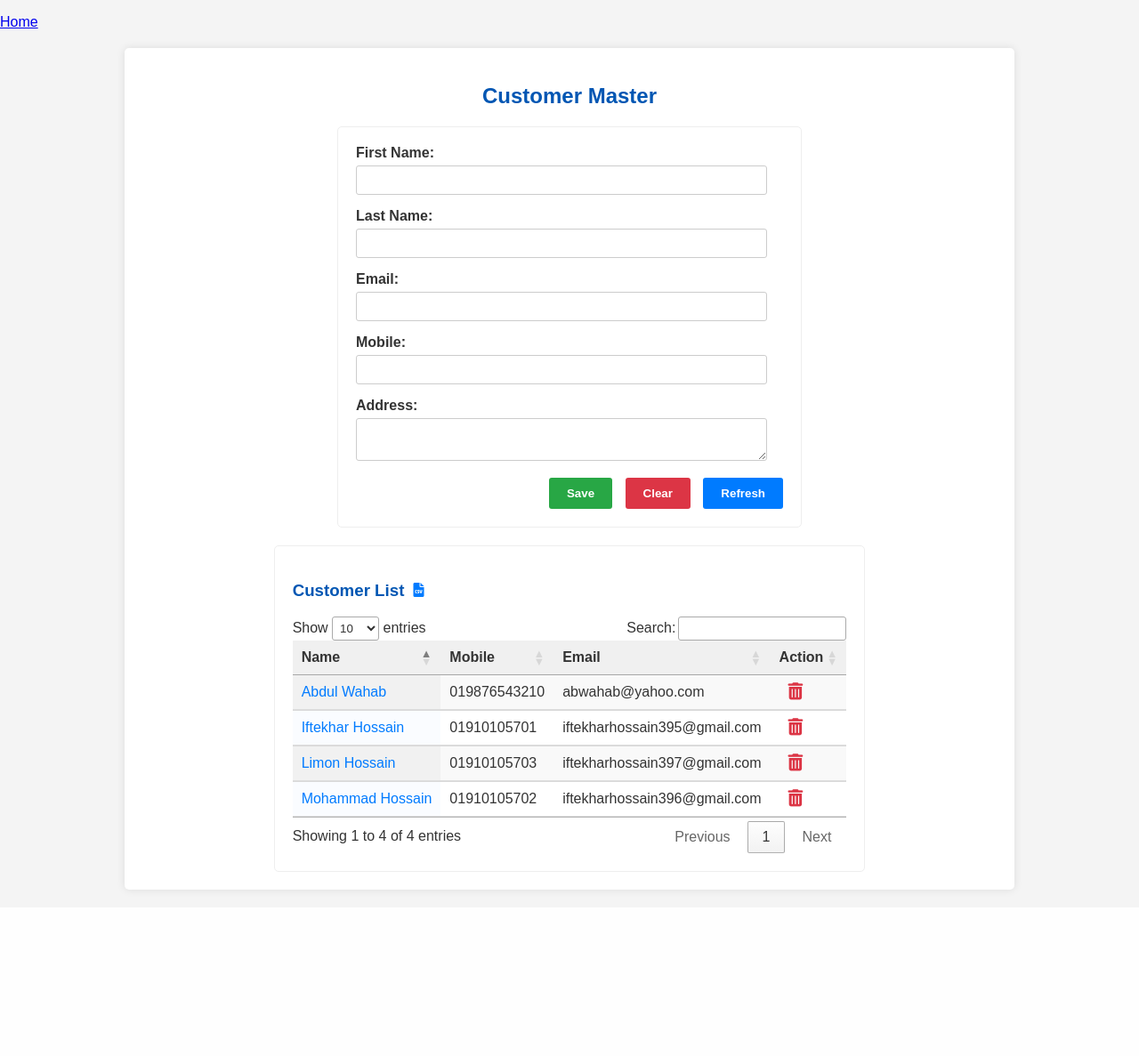
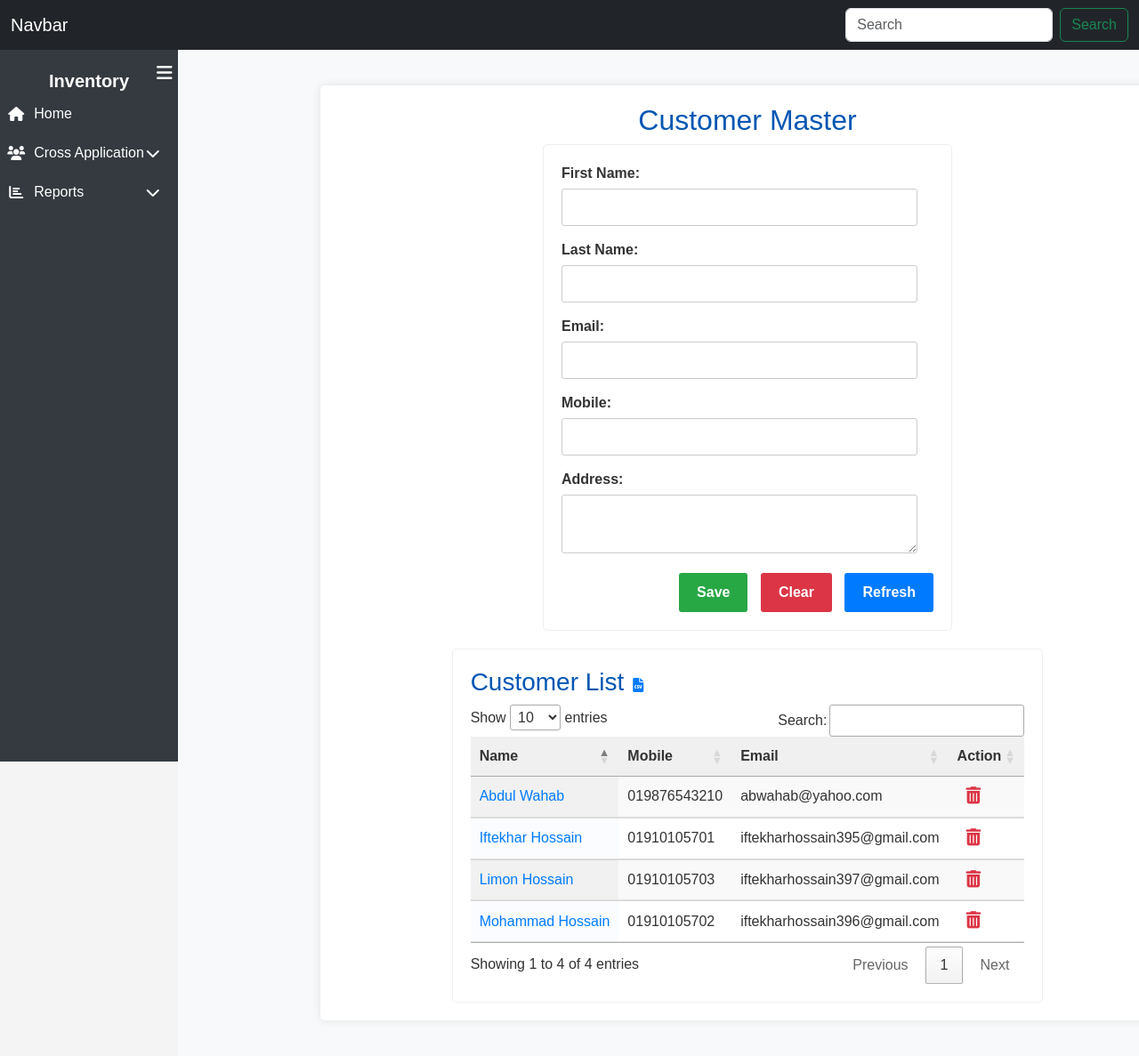
Before and after one commit to iftekhar395/inventory_management_system, a Django app: page /customer/ in a window 1280 px wide; the page is wider, and only the part inside the window is pictured. Shown: that part at 89% size. Before the commit the page ends 1006 px from the top of that part, so only its background shows below. Run offline with Django 5.2, Linux system fonts and the light colour scheme; data comes from the database, SQL or seed files in the repository; some libraries are stand-ins or nearby versions.

Commit message:
Horizontal nav added

```diff
--- a/customer/templates/customer.html
+++ b/customer/templates/customer.html
@@ -1,13 +1,14 @@
-{% load static %}
+{% extends "homepage.html" %}
+{% block child_block %}
 <!DOCTYPE html>
 <html>
 <head>
+    {% load static %}
     {% with project_name="Inventory Management System" %}
         <title>{{project_name}}</title>
     {% endwith %}
     <link rel="stylesheet" href="{% static 'customer.css' %}">
     <link rel="stylesheet" type="text/css" href="{% static 'css/jquery.dataTables.min.css' %}">
-    <!--<link rel="stylesheet" href="https://cdnjs.cloudflare.com/ajax/libs/font-awesome/6.0.0/css/all.min.css" integrity="sha512-9usAa10IRO0HhonpyAIVpjrylPvoDwiPUiKdWk5t3PyolY1cOd4DSE0Ga+ri4AuTroPR5aQvXU9xC6qOPnzFeg==" crossorigin="anonymous" referrerpolicy="no-referrer" />-->
     <link rel="stylesheet" type="text/css" href="{% static 'css/all.min.css' %}">
     <style>
         .delete-button {
@@ -38,7 +39,7 @@
     </style>
 </head>
 <body>
-    {% include "common_ref.html" with set_home="Home" %}
+    <!--{% include "common_ref.html" with set_home="Home" %}-->
 
     <div class="container">
         <h2>Customer Master</h2>
@@ -184,3 +185,4 @@
     </script>
 </body>
 </html>
+{% endblock %}
--- /dev/null
+++ b/homepage/static/homepage.css
@@ -0,0 +1,151 @@
+/* Ensure full screen height and flex layout */
+.container-fluid {
+    display: flex;
+    overflow: hidden;
+}
+
+/* Sidebar Styles */
+#sidebar {
+    width: 200px;
+    background-color: #343a40;
+    height: 100vh;
+    transition: width 0.3s ease;
+    display: flex;
+    flex-direction: column;
+    align-items: center;
+    padding-top: 20px;
+    position: relative;
+    left: 0;
+    top: 0;
+    overflow: hidden;
+}
+
+/* Sidebar collapsed */
+#sidebar.collapsed {
+    width: 70px !important;
+}
+
+/* Sidebar branding text */
+.brand-text {
+    font-size: 20px;
+    font-weight: bold;
+    white-space: nowrap;
+    transition: opacity 0.3s ease;
+    color: white;
+}
+
+#sidebar.collapsed .brand-text {
+    opacity: 0;
+    visibility: hidden;
+}
+
+/* Sidebar toggle button */
+#toggle-container {
+    position: absolute;
+    top: 15px;
+    left: 170px;
+    transition: left 0.3s ease;
+}
+
+#sidebar.collapsed #toggle-container {
+    left: 20px;
+}
+
+#toggle-btn {
+    background-color: transparent;
+    border: none;
+    color: #fff;
+    cursor: pointer;
+}
+
+#toggle-btn i {
+    font-size: 20px;
+    transition: transform 0.3s ease;
+}
+
+/* Sidebar navigation */
+#sidebar .nav-link {
+    display: flex;
+    align-items: center;
+    padding: 10px;
+    color: white;
+    text-decoration: none;
+    white-space: nowrap;
+    width: 100%;
+}
+
+#sidebar .nav-link i {
+    width: 20px;
+    text-align: center;
+    margin-right: 10px;
+}
+
+#sidebar.collapsed .nav-link span {
+    display: none;
+}
+
+#sidebar .nav-link:hover {
+    background-color: rgba(255, 255, 255, 0.1);
+}
+
+/* Submenu styles */
+.submenu {
+    display: none;
+    padding-left: 20px;
+}
+
+.submenu .nav-link {
+    font-size: 14px;
+    padding: 8px 15px;
+}
+
+.submenu.active {
+    display: block;
+}
+
+#sidebar.collapsed .nav-link .menu-arrow {
+    display: none;
+}
+
+#sidebar.collapsed .submenu {
+    display: none !important;
+}
+
+/* Content Section */
+#content {
+    flex-grow: 1; /* Takes remaining width */
+    transition: margin-left 0.3s ease;
+    padding: 20px;
+    background-color: #f8f9fa;
+    margin-left: 200px; /* Adjusted for sidebar width */
+    display: flex;
+    flex-direction: column;
+    position: absolute;
+}
+
+/* Content shifts when sidebar collapses */
+#content.collapsed {
+    margin-left: 70px;
+}
+
+/* Make sidebar responsive */
+@media (max-width: 768px) {
+    #sidebar {
+        width: 70px;
+    }
+
+    #sidebar.collapsed {
+        width: 50px;
+    }
+
+    #content {
+        margin-left: 70px;
+    }
+}
+
+/* Remove List Marker */
+ul, ol {
+    list-style: none;
+    padding: 0;
+    margin: 0;
+}*/
--- a/homepage/templates/homepage.html
+++ b/homepage/templates/homepage.html
@@ -5,130 +5,31 @@
     <meta charset="UTF-8">
     <meta name="viewport" content="width=device-width, initial-scale=1.0">
     <title>Inventory Management</title>
+    {% load static %}
     {% load bootstrap5 %}
     {% bootstrap_css %}
     {% bootstrap_javascript %}
-    <link rel="stylesheet" href="https://cdnjs.cloudflare.com/ajax/libs/font-awesome/6.0.0/css/all.min.css">
-
-    <style>
-        /* Sidebar Styles */
-        #sidebar {
-            width: 200px;
-            background-color: #343a40;
-            height: 100vh;
-            transition: width 0.3s ease;
-            position: fixed;
-            left: 0;
-            top: 0;
-            overflow: hidden;
-            flex-direction: column;
-            align-items: center;
-            padding-top: 20px;
-        }
-
-        #sidebar.collapsed {
-            width: 70px !important;
-        }
-
-        .brand-text {
-            font-size: 20px;
-            font-weight: bold;
-            white-space: nowrap;
-            transition: opacity 0.3s ease;
-            color: white;
-        }
-
-        #sidebar.collapsed .brand-text {
-            opacity: 0;
-            visibility: hidden;
-        }
-
-        #toggle-container {
-            position: absolute;
-            top: 15px;
-            left: 170px;
-            transition: left 0.3s ease;
-        }
-
-        #sidebar.collapsed #toggle-container {
-            left: 20px;
-        }
-
-        #toggle-btn {
-            background-color: transparent;
-            border: none;
-            color: #fff;
-            cursor: pointer;
-        }
-
-        #toggle-btn i {
-            font-size: 20px;
-            transition: transform 0.3s ease;
-        }
-
-        #sidebar .nav-link {
-            display: flex;
-            align-items: center;
-            padding: 10px;
-            color: white;
-            text-decoration: none;
-            white-space: nowrap;
-            width: 100%;
-        }
-
-        #sidebar .nav-link i {
-            width: 20px;
-            text-align: center;
-            margin-right: 10px;
-        }
-
-        #sidebar.collapsed .nav-link span {
-            display: none;
-        }
-
-        #sidebar .nav-link:hover {
-            background-color: rgba(255, 255, 255, 0.1);
-        }
-
-        #content {
-            margin-left: 200px;
-            transition: margin-left 0.3s ease;
-            padding: 20px;
-            background-color: #f8f9fa;
-        }
-
-        #content.collapsed {
-            margin-left: 70px;
-        }
-
-        .submenu {
-            display: none;
-            padding-left: 20px;
-        }
-
-        .submenu .nav-link {
-            font-size: 14px;
-            padding: 8px 15px;
-        }
-
-        .submenu.active {
-            display: block;
-        }
-
-        #sidebar.collapsed .nav-link .menu-arrow {
-            display: none;
-        }
-
-        #sidebar.collapsed .submenu {
-            display: none !important;
-        }
-    </style>
+    <link rel="stylesheet" href="{% static 'css/all.min.css' %}">
+    <link rel="stylesheet" href="{% static 'homepage.css' %}">
 </head>
 
 <body>
 
+    <!-- Top Navbar -->
+<nav class="navbar navbar-dark bg-dark">
+  <div class="container-fluid">
+    <a class="navbar-brand">Navbar</a>
+    <form class="d-flex">
+      <input class="form-control me-2" type="search" placeholder="Search" aria-label="Search">
+      <button class="btn btn-outline-success" type="submit">Search</button>
+    </form>
+  </div>
+</nav>
+
+    <!-- Main Layout -->
     <div class="container-fluid">
         <div class="row">
+            <!-- Sidebar -->
             <div id="sidebar">
                 <div class="brand-text">Inventory</div>
                 <div id="toggle-container">
@@ -140,18 +41,24 @@
                             <i class="fas fa-home"></i> <span>Home</span>
                         </a>
                     </li>
+
+                    <!-- Cross Application -->
                     <li>
                         <a href="#" class="nav-link toggle-submenu">
-                            <i class="fas fa-users"></i> <span>Customers</span> <i class="fas fa-chevron-down ms-auto menu-arrow"></i>
+                            <i class="fas fa-users"></i> <span>Cross Application</span>
+                            <i class="fas fa-chevron-down ms-auto menu-arrow"></i>
                         </a>
                         <ul class="submenu">
-                            <li><a href="#" class="nav-link">Add Customer</a></li>
-                            <li><a href="#" class="nav-link">View Customers</a></li>
+                            <li><a href="customer/" class="nav-link">Customer Master</a></li>
+                            <li><a href="#" class="nav-link">Supplier Master</a></li>
                         </ul>
                     </li>
+
+                    <!-- Reports -->
                     <li>
                         <a href="#" class="nav-link toggle-submenu">
-                            <i class="fas fa-chart-bar"></i> <span>Reports</span> <i class="fas fa-chevron-down ms-auto menu-arrow"></i>
+                            <i class="fas fa-chart-bar"></i> <span>Reports</span>
+                            <i class="fas fa-chevron-down ms-auto menu-arrow"></i>
                         </a>
                         <ul class="submenu">
                             <li><a href="#" class="nav-link">Sales Report</a></li>
@@ -161,9 +68,12 @@
                 </ul>
             </div>
 
+            <!-- Content Area -->
             <div id="content">
-                <h1>Inventory Management System</h1>
-                <p>Welcome to my first Django project!</p>
+                {% block child_block %}
+                    <h1>Inventory Management System</h1>
+                    <p>Welcome to my first Django project!!!</p>
+                {% endblock %}
             </div>
         </div>
     </div>
@@ -189,5 +99,4 @@
     </script>
 
 </body>
-
 </html>
```
Also changed, not shown: customer/views.py (+0 -17 lines), inventroy_management_system/settings.py (+36 -0 lines), 1 other file.
